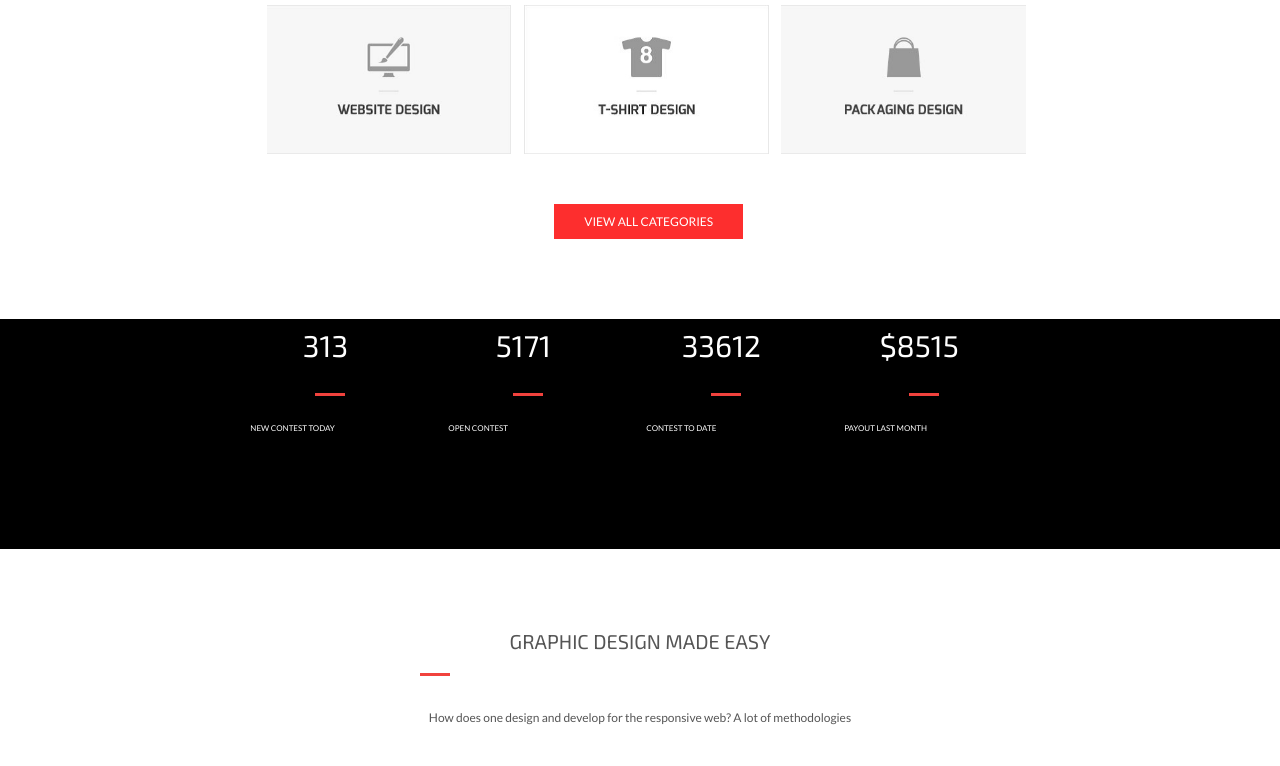
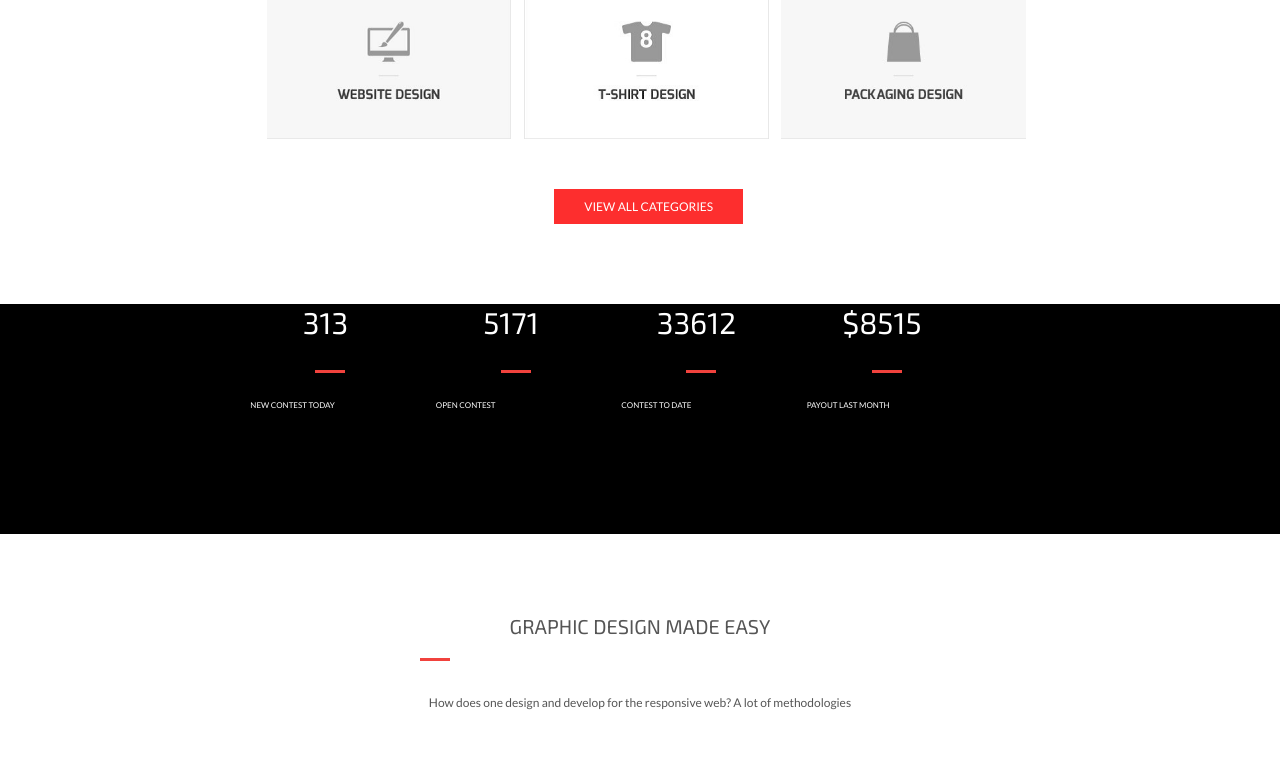
Before and after one commit to aryalp2/aryalp2.github.io, a plain HTML site: page Design Assignment(Initial)/index.html in a window 1280 px wide. Shown: the part 1357-2123 px from the top of the page. Drawn offline with nearby package versions, Linux system fonts and the light colour scheme.

Commit message:
Update model.css

```diff
--- a/Design Assignment(Initial)/CSS/model.css
+++ b/Design Assignment(Initial)/CSS/model.css
@@ -26,7 +26,6 @@
 .col {
 	display: block;
 	float:left;
-	margin: 1% 0 1% 1.6%;
 }
 
 .col:first-child { margin-left: 0; }
```
